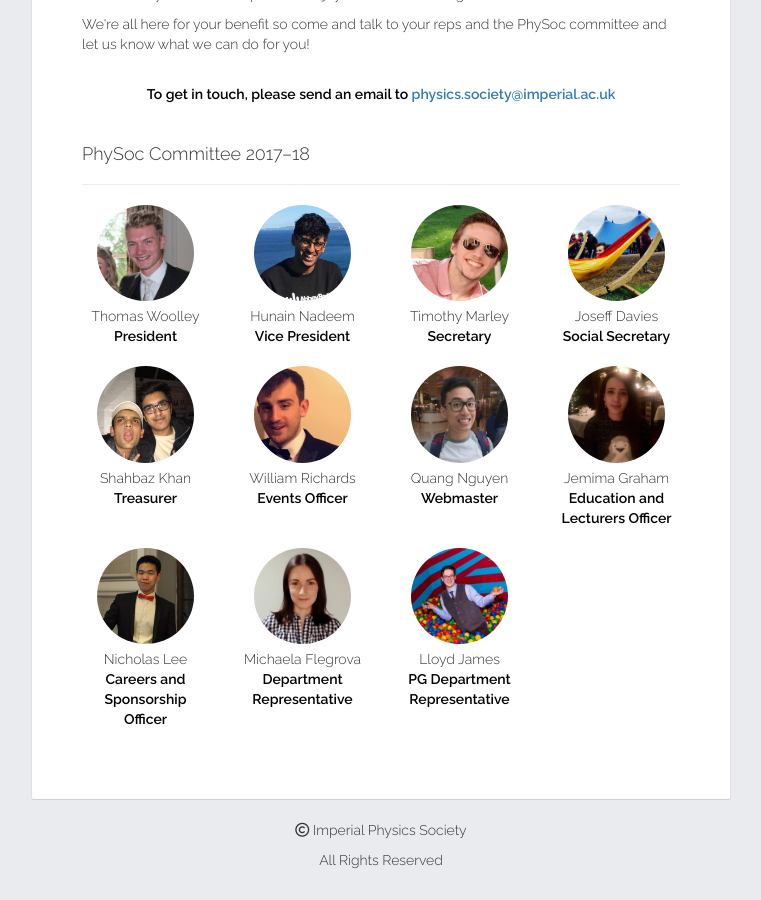
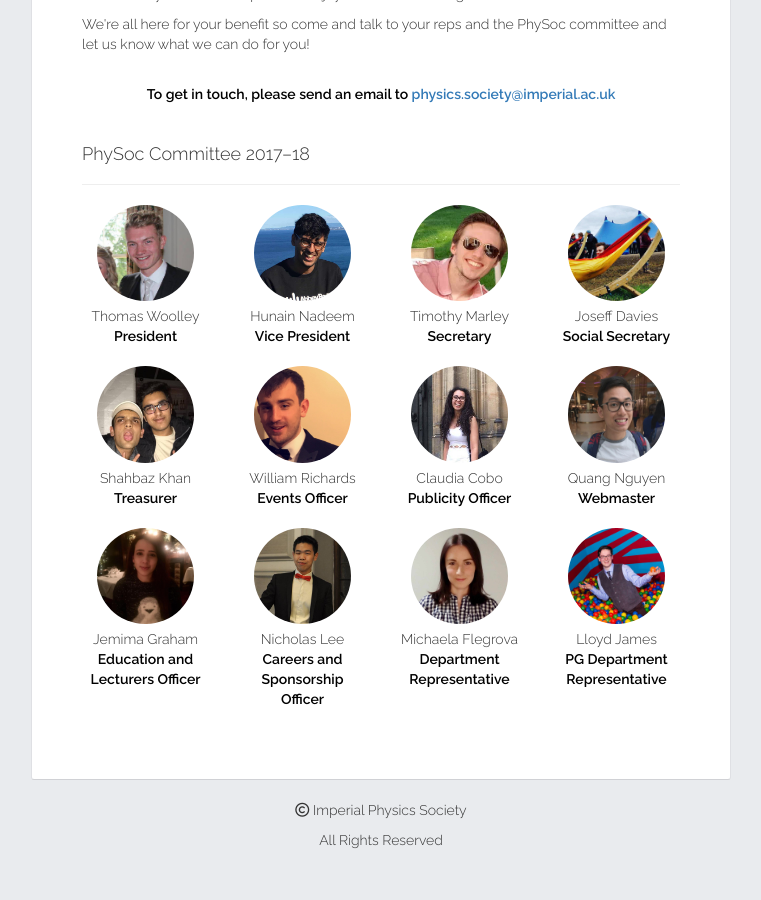
Before and after one commit to ngcaden/jekyllTest, a Jekyll site: the page built from pages/about.html, in a window 1280 px wide and 900 px high, scrolled down 791 px. Shown: the whole window, without its empty margins (259-1020 px from the left). Built offline with Jekyll 4.4.1, drawn with Linux system fonts in a browser that asks for light colours; nearby versions of some CDN libraries.

Commit message:
Added publicity-officer

```diff
--- a/pages/about.html
+++ b/pages/about.html
@@ -76,6 +76,7 @@ angular.module('committee',[])
           {position: 'Social Secretary', name: 'Joseff Davies', picture: "{{ '/images/committee/social-secretary.jpg' }}"},
           {position: 'Treasurer', name: 'Shahbaz Khan', picture: "{{ '/images/committee/treasurer.jpg' }}"},
           {position: 'Events Officer', name: 'William Richards', picture: "{{ '/images/committee/events-officer.jpg' }}"},
+          {position: 'Publicity Officer', name: 'Claudia Cobo', picture: "{{ '/images/committee/publicity-officer.jpg' }}"},
           {position: 'Webmaster', name: 'Quang Nguyen', picture: "{{ '/images/committee/webmaster.jpg' }}"},
           {position: 'Education and Lecturers Officer', name: 'Jemima Graham', picture: "{{ '/images/committee/education-officer.jpg' }}"},
           {position: 'Careers and Sponsorship Officer', name: 'Nicholas Lee', picture: "{{ '/images/committee/sponsorship-officer.jpg' }}"},
```
Also changed, not shown: images/committee/20597286_10214334262049713_2367660464930645167_n.jpg (added), images/committee/publicity-officer.jpg (added).
